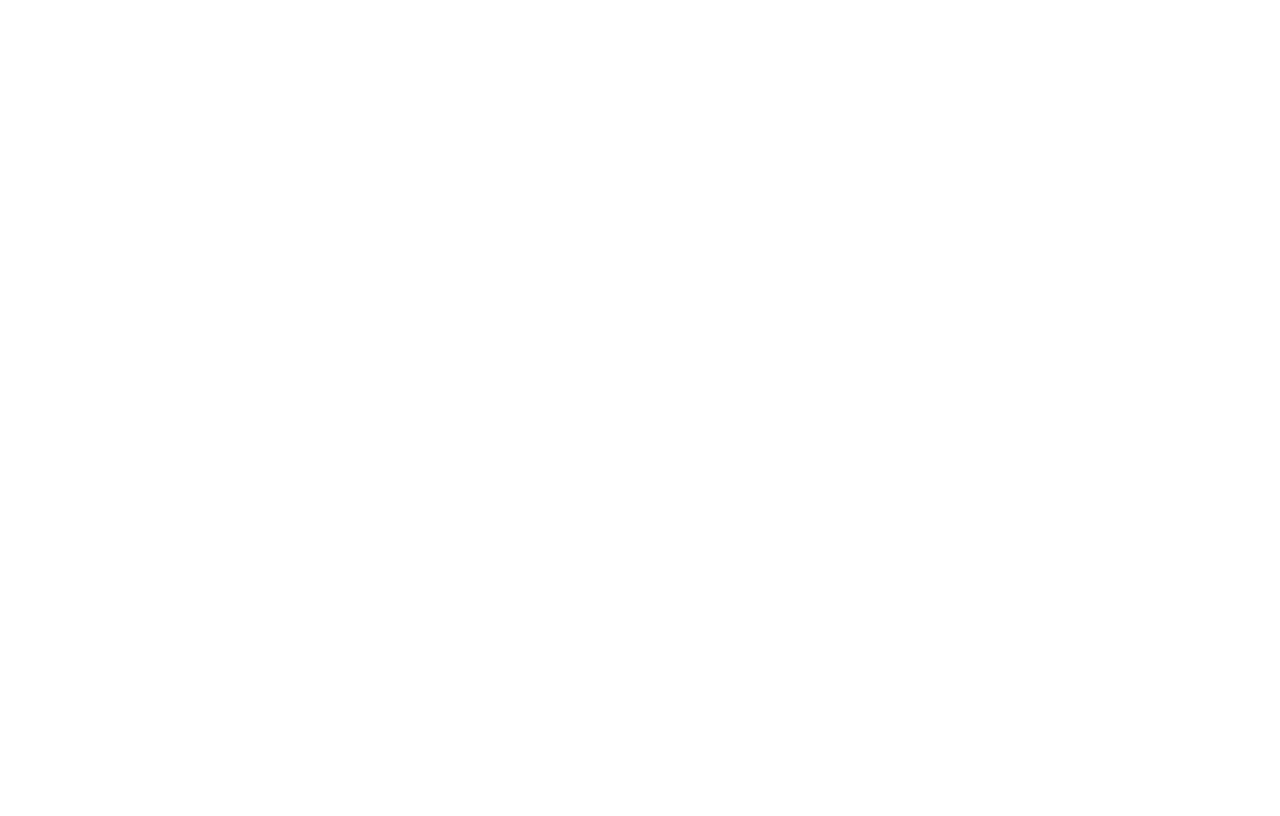
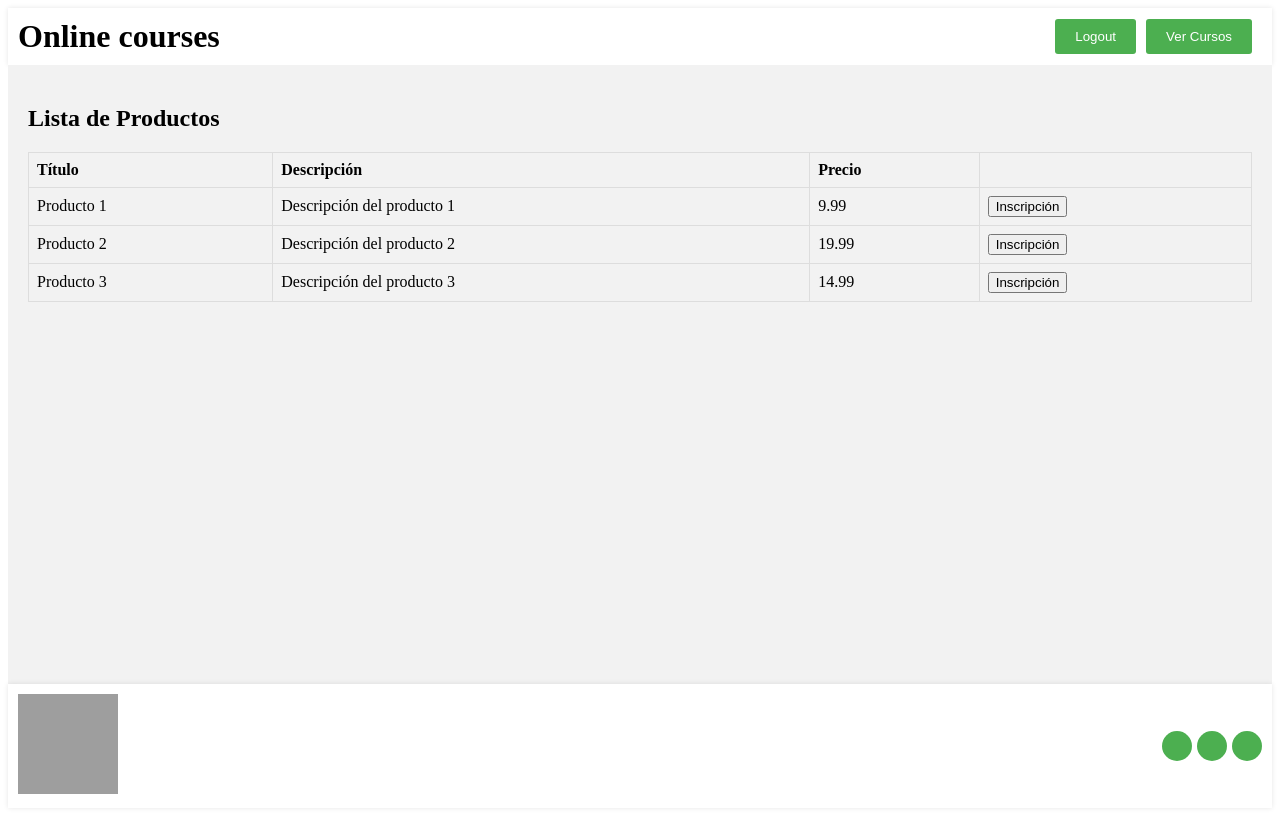
Before and after one commit to leonardoAndresCrespoSarango/frontendProyecto, an Angular app: page /catalogo/dashboard in a window 1280 px wide. Before the commit this address led to /. Built offline with nearby package versions, Linux system fonts and the light colour scheme; grey boxes are pictures that could not be loaded.

Commit message:
frontend

```diff
--- a/src/app/app-routing.module.ts
+++ b/src/app/app-routing.module.ts
@@ -2,11 +2,13 @@
 import { RouterModule, Routes } from '@angular/router';
 import {LoginComponent} from "./usuario/login/login.component";
 import {RegisterComponent} from "./usuario/register/register.component";
+import {DashboardComponent} from "./catalogo/dashboard/dashboard.component";
 
 
 const routes: Routes = [
   {path:"usuario/login", component: LoginComponent},
   {path:"usuario/register", component: RegisterComponent},
+  {path:"catalogo/dashboard", component: DashboardComponent},
 ];
 
 @NgModule({
--- a/src/app/app.module.ts
+++ b/src/app/app.module.ts
@@ -5,12 +5,14 @@
 import { AppComponent } from './app.component';
 import { LoginComponent } from './usuario/login/login.component';
 import { RegisterComponent } from './usuario/register/register.component';
+import { DashboardComponent } from './catalogo/dashboard/dashboard.component';
 
 @NgModule({
   declarations: [
     AppComponent,
     LoginComponent,
-    RegisterComponent
+    RegisterComponent,
+    DashboardComponent
   ],
   imports: [
     BrowserModule,
--- /dev/null
+++ b/src/app/catalogo/dashboard/dashboard.component.html
@@ -0,0 +1,65 @@
+<!doctype html>
+<html lang="en">
+<head>
+  <meta charset="UTF-8">
+  <meta name="viewport"
+        content="width=device-width, user-scalable=no, initial-scale=1.0, maximum-scale=1.0, minimum-scale=1.0">
+  <meta http-equiv="X-UA-Compatible" content="ie=edge">
+  <title>Document</title>
+</head>
+<body>
+<header>
+  <div class="header-content">
+    <h1 class="company-name">Online courses</h1>
+    <div class="header-buttons">
+      <button class="logout-button">Logout</button>
+      <button class="courses-button">Ver Cursos</button>
+    </div>
+  </div>
+</header>
+
+<div class="catalog">
+  <h2>Lista de Productos</h2>
+  <div class="table-container">
+    <table class="product-table">
+      <thead>
+      <tr>
+        <th>Título</th>
+        <th>Descripción</th>
+        <th>Precio</th>
+        <th></th>
+      </tr>
+      </thead>
+      <tbody>
+      <tr *ngFor="let product of productList">
+        <td>{{ product.title }}</td>
+        <td>{{ product.description }}</td>
+        <td>{{ product.price.toFixed(2) }}</td>
+        <td><button>Inscripción</button></td>
+      </tr>
+      </tbody>
+    </table>
+  </div>
+
+
+
+</div>
+
+<footer>
+  <div class="footer-content">
+    <div class="footer-left">
+      <img src="https://img.freepik.com/vector-premium/logotipo-educacion-linea-icono-pega
+      tina-vector-curso-e-learning-casa-estudio-linea-educacion-distancia-libros-electronicos
+      -banner-examen-distancia-vector-sobre-fondo-aislado-eps-10_399089-1128.jpg?w=2000"
+           alt="Logo de la empresa">
+    </div>
+    <div class="footer-right">
+      <a href="#" src="https://www.vhv.rs/dpng/d/15-150321_facebook-icon-for-footer-hd-png-download.png" class="social-icon"><i class="fab fa-facebook-f"></i></a>
+      <a href="#" class="social-icon"><i class="fab fa-twitter"></i></a>
+      <a href="#" class="social-icon"><i class="fab fa-instagram"></i></a>
+    </div>
+  </div>
+</footer>
+
+</body>
+</html>
--- /dev/null
+++ b/src/app/catalogo/dashboard/dashboard.component.scss
@@ -0,0 +1,114 @@
+/* styles.css */
+body {
+  display: flex;
+  flex-direction: column;
+  min-height: 100vh;
+  margin: 0;
+}
+
+header {
+  background-color: #ffffff;
+  padding: 10px;
+  box-shadow: 0 0 5px rgba(0, 0, 0, 0.1);
+  text-align: center;
+}
+
+footer {
+  background-color: #ffffff;
+  padding: 10px;
+  box-shadow: 0 0 5px rgba(0, 0, 0, 0.1);
+  text-align: center;
+  margin-top: auto;
+}
+
+.header-content {
+  display: flex;
+  justify-content: space-between;
+  align-items: center;
+}
+
+.company-name {
+  margin: 0;
+}
+
+.logout-button,
+.courses-button {
+  background-color: #4caf50;
+  color: #ffffff;
+  border: none;
+  padding: 10px 20px;
+  border-radius: 3px;
+  cursor: pointer;
+  margin-right: 10px;
+}
+
+.logout-button:hover,
+.courses-button:hover {
+  background-color: #45a049;
+}
+
+
+
+
+
+.footer-content {
+  display: flex;
+  justify-content: space-between;
+  align-items: center;
+}
+
+.footer-left img {
+  width: 100px;
+  height: 100px;
+}
+
+.footer-right {
+  display: flex;
+}
+
+.social-icon {
+  display: inline-block;
+  width: 30px;
+  height: 30px;
+  background-color: #4caf50;
+  color: #ffffff;
+  border-radius: 50%;
+  margin-left: 5px;
+  text-align: center;
+  line-height: 30px;
+  text-decoration: none;
+}
+
+.social-icon i {
+  font-size: 16px;
+}
+
+.social-icon:hover {
+  background-color: #45a049;
+}
+.catalog {
+  flex-grow: 1;
+  background-color: #f2f2f2;
+  padding: 20px;
+}
+
+.table-container {
+  display: flex;
+  justify-content: center;
+}
+
+.product-table {
+  border-collapse: collapse;
+  width: 100%;
+}
+
+.product-table th,
+.product-table td {
+  border: 1px solid #ddd;
+  padding: 8px;
+  text-align: left;
+}
+
+.product-table th {
+  background-color: #f2f2f2;
+}
--- /dev/null
+++ b/src/app/catalogo/dashboard/dashboard.component.ts
@@ -0,0 +1,33 @@
+import { Component, OnInit } from '@angular/core';
+
+@Component({
+  selector: 'app-dashboard',
+  templateUrl: './dashboard.component.html',
+  styleUrls: ['./dashboard.component.scss']
+})
+export class DashboardComponent implements OnInit {
+
+  productList: any[] = [
+    {
+      title: "Producto 1",
+      description: "Descripción del producto 1",
+      price: 9.99
+    },
+    {
+      title: "Producto 2",
+      description: "Descripción del producto 2",
+      price: 19.99
+    },
+    {
+      title: "Producto 3",
+      description: "Descripción del producto 3",
+      price: 14.99
+    }
+  ];
+
+  constructor() { }
+
+  ngOnInit(): void {
+  }
+
+}
```
Also changed, not shown: 1 other file (tests, documents, lock files or other folders).
